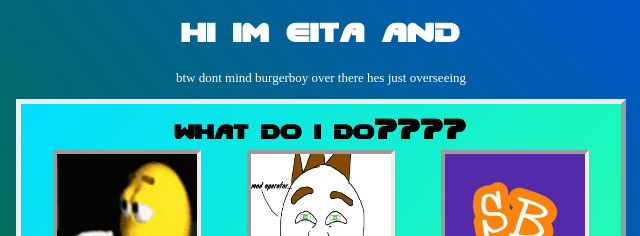
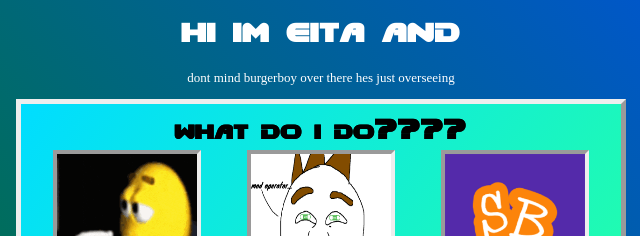
Before and after one commit to Drumede/drumede.github.io, a plain HTML site: page index.html in a window 1280 px wide. Shown: the part 127-363 px from the top of the page, 319-959 px from the left. Drawn offline with Linux system fonts and the light colour scheme; a web font is replaced by a local one.

Commit message:
Update index.html

```diff
--- a/index.html
+++ b/index.html
@@ -18,7 +18,7 @@
             hi im eita and
         </h1>
         <p style="text-align: center; font-size: small;">
-           btw dont mind burgerboy over there hes just overseeing
+           dont mind burgerboy over there hes just overseeing
         </p>
 
         <div class="zoom">
```
